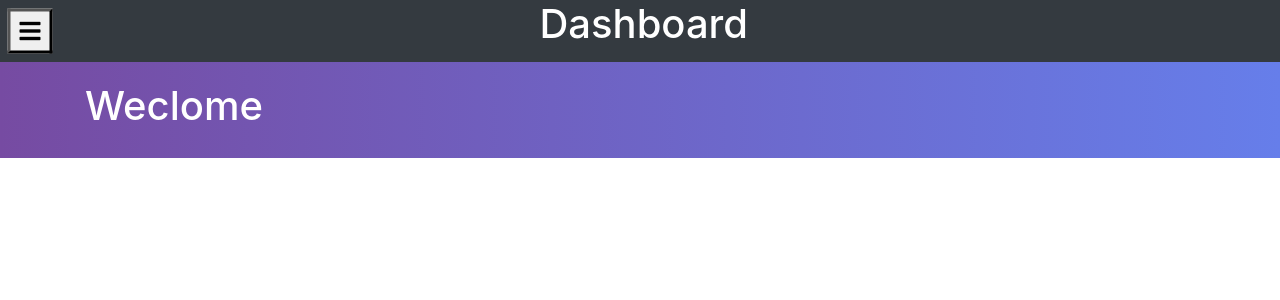
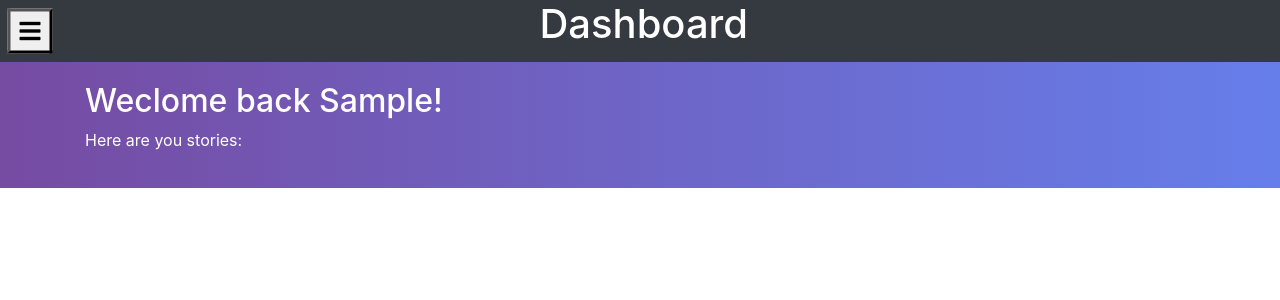
Before and after one commit to ahmadbenos/node-story-books, a Node server app: page /dashboard in a window 1280 px wide. Shown: the top 300 px of the page. Run offline with Node 20, Linux system fonts and the light colour scheme; the visitor is signed in with stand-in values (Sample User, id 1); some libraries are stand-ins or nearby versions.

Commit message:
added dashboard

```diff
--- a/routes/index.js
+++ b/routes/index.js
@@ -1,6 +1,7 @@
 const express = require("express");
 const router = express.Router();
 const { ensureAuthenticated, forwardAuth } = require("../config/checkAuth");
+const User = require("../models/User");
 
 //? welcome page
 router.get("/", forwardAuth, (req, res) => {
@@ -11,6 +12,7 @@ router.get("/", forwardAuth, (req, res) => {
 router.get("/dashboard", ensureAuthenticated, (req, res) => {
   res.render("dashboard", {
     layout: "inlayout",
+    name: req.user.firstName,
   });
 });
 
--- a/views/dashboard.ejs
+++ b/views/dashboard.ejs
@@ -25,7 +25,11 @@
 <!-- Add all page content inside this div if you want the side nav to push page content to the right (not used if you only want the sidenav to sit on top of the page -->
 <div id="main" style="background-image: linear-gradient(to left,#667eea, #764ba2);">
     <div class="container">
-        <h1 style="color: white;">Weclome </h1>
+        <h2 style="color: white;" class="animate__animated animate__fadeIn animate__delay-1s">Weclome back
+            <%= name %>!
+        </h2>
+        <p style="color: white;" class="animate__animated animate__fadeIn animate__delay-2s">Here are you stories:</p>
+
     </div>
 
 </div>
--- a/views/inlayout.ejs
+++ b/views/inlayout.ejs
@@ -2,6 +2,7 @@
 <html lang="en">
 
 <head>
+    <link rel="stylesheet" href="https://cdnjs.cloudflare.com/ajax/libs/animate.css/4.0.0/animate.min.css" />
     <link rel="stylesheet" href="/css/sidebar.css">
     <link rel="stylesheet" href="https://cdnjs.cloudflare.com/ajax/libs/font-awesome/5.14.0/css/all.min.css"
         integrity="sha512-1PKOgIY59xJ8Co8+NE6FZ+LOAZKjy+KY8iq0G4B3CyeY6wYHN3yt9PW0XpSriVlkMXe40PTKnXrLnZ9+fkDaog=="
```
